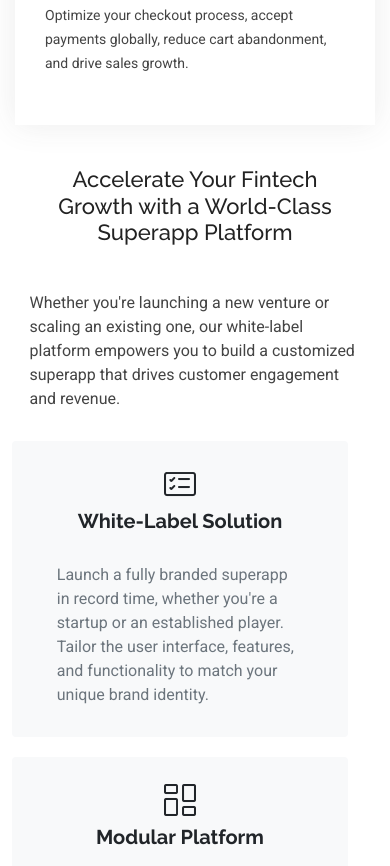
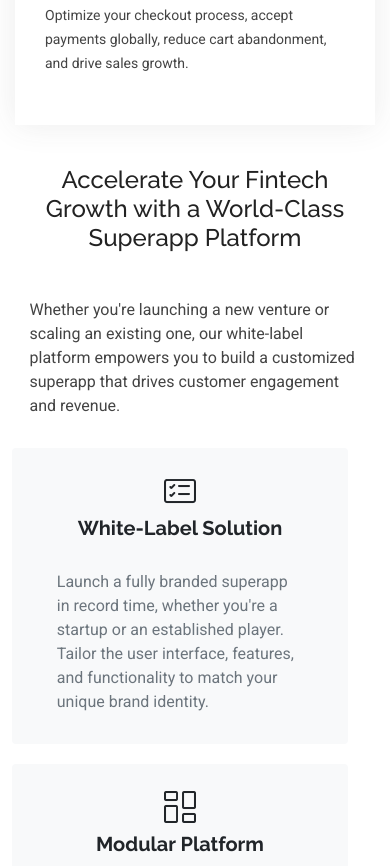
Before and after one commit to elmehdi-eljair/aixgen.ai, a plain HTML site: page index.html in a window 390 px wide. Shown: the part 3751-4617 px from the top of the page. Drawn offline with nearby package versions, Linux system fonts and the light colour scheme.

Commit message:
Update main.css

```diff
--- a/assets/css/main.css
+++ b/assets/css/main.css
@@ -515,7 +515,7 @@ h6 {
 /* Media Query for Mobile Devices */
 @media (max-width: 768px) {
   .detail-content h2 {
-    font-size: 22px;   /* Smaller font size on mobile */
+    font-size: 24px;   /* Smaller font size on mobile */
     padding: 15px;      /* Reduce padding on mobile */
   }
 
```
